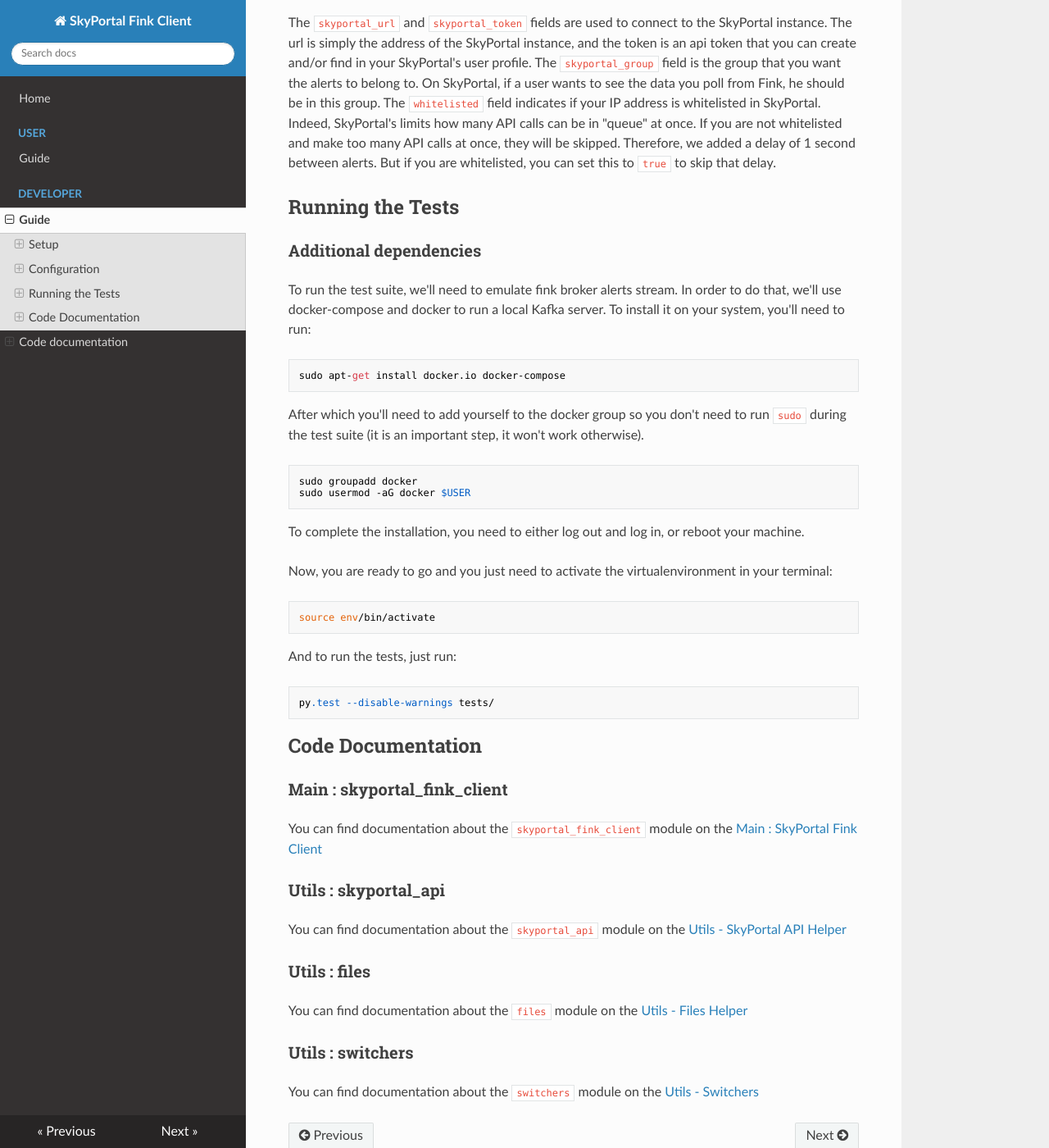
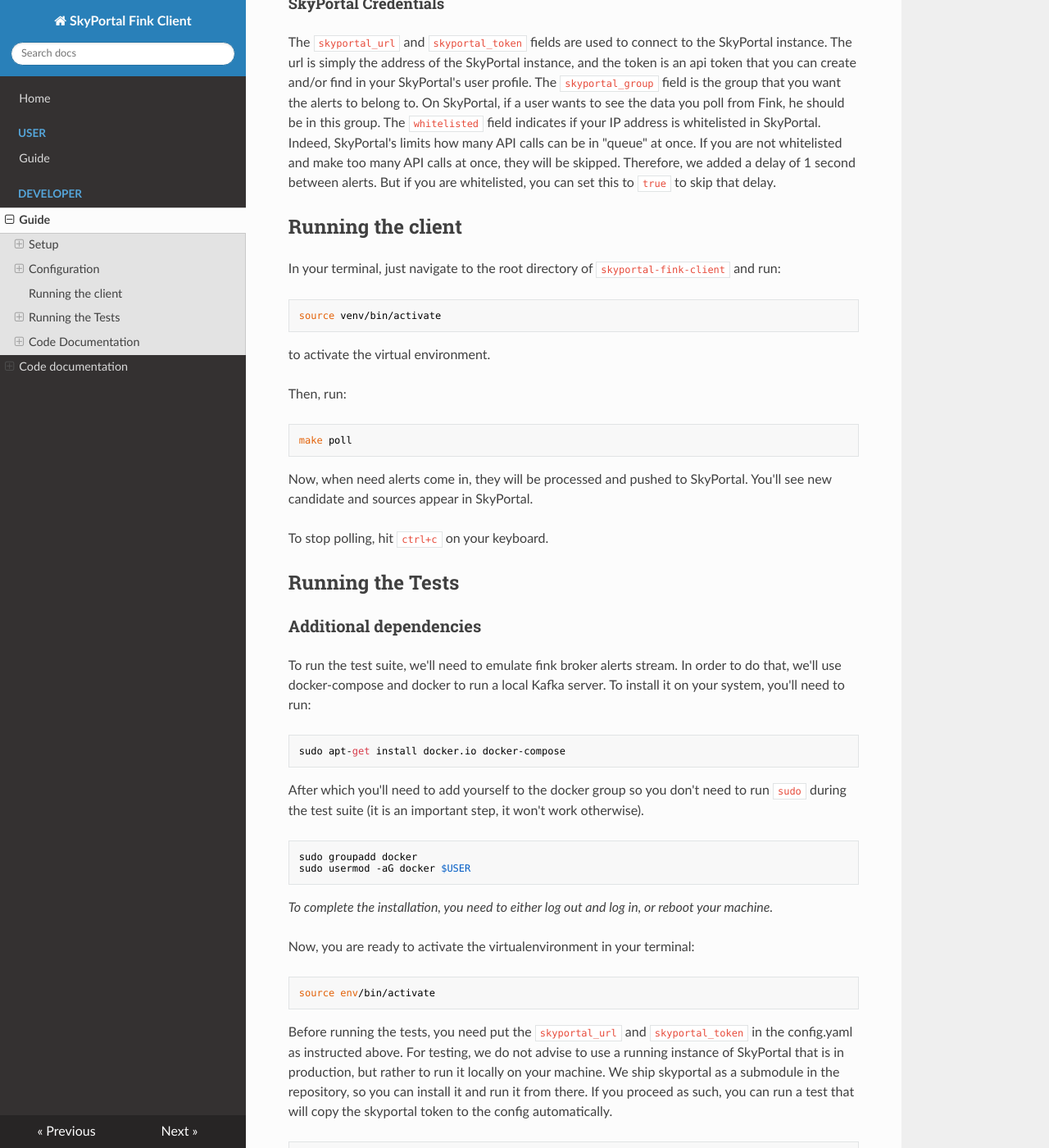
Before and after one commit to skyportal-contrib/skyportal-fink-client, an MkDocs documentation site: the page built from docs/dev_guide/index.md, in a window 1280 px wide and 1400 px high, scrolled down 1886 px. Shown: the whole window at 82% size. Built offline with MkDocs 1.6.1, drawn with Linux system fonts in a browser that asks for light colours; nearby versions of some CDN libraries; some of the changed text lies outside the part shown.

Commit message:
documentation updated

````diff
--- a/docs/dev_guide/index.md
+++ b/docs/dev_guide/index.md
@@ -39,30 +39,30 @@
 Here's a quick overview of the configuration file:
 
 ```
-username: 'fink_user_name'
-password: 'fink_user_password'
-group_id: 'your_fink_group'
-servers: localhost:9093
-mytopics:
-  ["test_stream"]
+fink_topics:
+  - test_stream
+fink_username: 'your_fink_user_name'
+fink_password: 'your_fink_user_password'
+fink_group_id: 'your_fink_group'
+fink_servers: localhost:9093
+skyportal_token: 611c1ef7-77d7-467b-bfe8-b2f9730e3914
 skyportal_url: http://localhost:5000
-skyportal_token: 9d2530a0-a3dc-446b-9cf9-968736699e5a
-skyportal_group: 'group_name'
+skyportal_group: Fink
 testing: true
 whitelisted: false
 ```
 
 #### Fink credentials
 
-Let's start by looking at the `username` and `password` fields. These are the credentials used to authenticate with Fink broker. If you don't have those credentials, you can apply [HERE](https://forms.gle/2td4jysT4e9pkf889) to get them.
+Let's start by looking at the `fink_username` and `fink_password` fields. These are the credentials used to authenticate with Fink broker. If you don't have those credentials, you can apply [HERE](https://forms.gle/2td4jysT4e9pkf889) to get them.
 
-You can simply replace the `fink_user_name` and `fink_user_password` with your credentials.
+Simply replace `your_fink_user_name` and `your_fink_user_password` with your credentials.
 
-Same procedure as above for the `servers` and `group_id` field. These are the address of the Fink broker's server and port you want to connect to, and the fink broker group that your user is in. You received those along with your credentials.
+Same procedure as above for the `fink_servers` and `fink_group_id` field. These are the address of the Fink broker's server and port you want to connect to, and the fink broker group that your user is in. You received those along with your credentials.
 
 #### Fink Topics and classification
 
-The `mytopics` field is a list of topics that you want to subscribe to. The topics are fink topics, to learn more about it, click [HERE](https://fink-broker.readthedocs.io/en/latest/topics/).
+The `fink_topics` field is a list of topics that you want to subscribe to. The topics are fink topics, to learn more about it, click [HERE](https://fink-broker.readthedocs.io/en/latest/topics/).
 
 Each topic contains objects that have been classified, and then passed through specific filters that correspond to the topic (one fink filter = one topic of alerts).
 By the way, after polling the alert, we will recreate the classification using [Fink Filters](https://github.com/astrolabsoftware/fink-filters), which will be used to classify the alert in SkyPortal.
@@ -78,6 +78,26 @@
 The `skyportal_url` and `skyportal_token` fields are used to connect to the SkyPortal instance. The url is simply the address of the SkyPortal instance, and the token is an api token that you can create and/or find in your SkyPortal's user profile.
 The `skyportal_group` field is the group that you want the alerts to belong to. On SkyPortal, if a user wants to see the data you poll from Fink, he should be in this group.
 The `whitelisted` field indicates if your IP address is whitelisted in SkyPortal. Indeed, SkyPortal's limits how many API calls can be in "queue" at once. If you are not whitelisted and make too many API calls at once, they will be skipped. Therefore, we added a delay of 1 second between alerts. But if you are whitelisted, you can set this to `true` to skip that delay.
+
+## Running the client
+
+In your terminal, just navigate to the root directory of `skyportal-fink-client` and run:
+
+```
+source venv/bin/activate
+```
+
+to activate the virtual environment.
+
+Then, run:
+
+```
+make poll
+```
+
+Now, when need alerts come in, they will be processed and pushed to SkyPortal. You'll see new candidate and sources appear in SkyPortal.
+
+To stop polling, hit `ctrl+c` on your keyboard.
 
 
 ## Running the Tests
@@ -98,25 +118,36 @@
 sudo usermod -aG docker $USER
 ```
 
-To complete the installation, you need to either log out and log in, or reboot your machine.
+*To complete the installation, you need to either log out and log in, or reboot your machine.*
 
-Now, you are ready to go and you just need to activate the virtualenvironment in your terminal:
+Now, you are ready to activate the virtualenvironment in your terminal:
 
 ```
 source env/bin/activate
+```
+Before running the tests, you need put the `skyportal_url` and `skyportal_token` in the config.yaml as instructed above. For testing, we do not advise to use a running instance of SkyPortal that is in production, but rather to run it locally on your machine. We ship skyportal as a submodule in the repository, so you can install it and run it from there.
+If you proceed as such, you can run a test that will copy the skyportal token to the config automatically.
+
+```
+py.test --disable-warnings tests/test_skyportal_token.py
+```
+
+Then, we need to produce the fake alerts we mentioned earlier. To do that, run:
+```
+python tests/produce_fake.py
 ```
 
 And to run the tests, just run:
 
 ```
-py.test --disable-warnings tests/
+py.test --disable-warnings tests/<the_name_of_the_python_file_with_the_test.py>
 ```
 
 ## Code Documentation
 
 ### Main : skyportal_fink_client
 
-You can find documentation about the `skyportal_fink_client` module on the [Main : SkyPortal Fink Client](skyportal_fink_client.md)
+You can find documentation about the `skyportal_fink_client` module on the [Main - SkyPortal Fink Client](skyportal_fink_client.md)
 
 ### Utils : skyportal_api
 
--- a/mkdocs.yml
+++ b/mkdocs.yml
@@ -7,7 +7,7 @@
   - Developer :
       - Guide : ./dev_guide/index.md
       - Code documentation :
-          - Main - SkyPortal Fink Client : ./dev_guide/skyportal_fink_client.md
+          - SkyPortal Fink Client : ./dev_guide/skyportal_fink_client.md
           - SkyPortal API Helper : ./dev_guide/skyportal_api.md
           - Yaml Files Helper : ./dev_guide/files.md
           - Custom Switchers : ./dev_guide/switchers.md
````
Also changed, not shown: docs/dev_guide/skyportal_fink_client.md (+11 -15 lines), docs/index.md (+1 -1 lines), docs/user_guide/index.md (+32 -12 lines), 1 other file.
